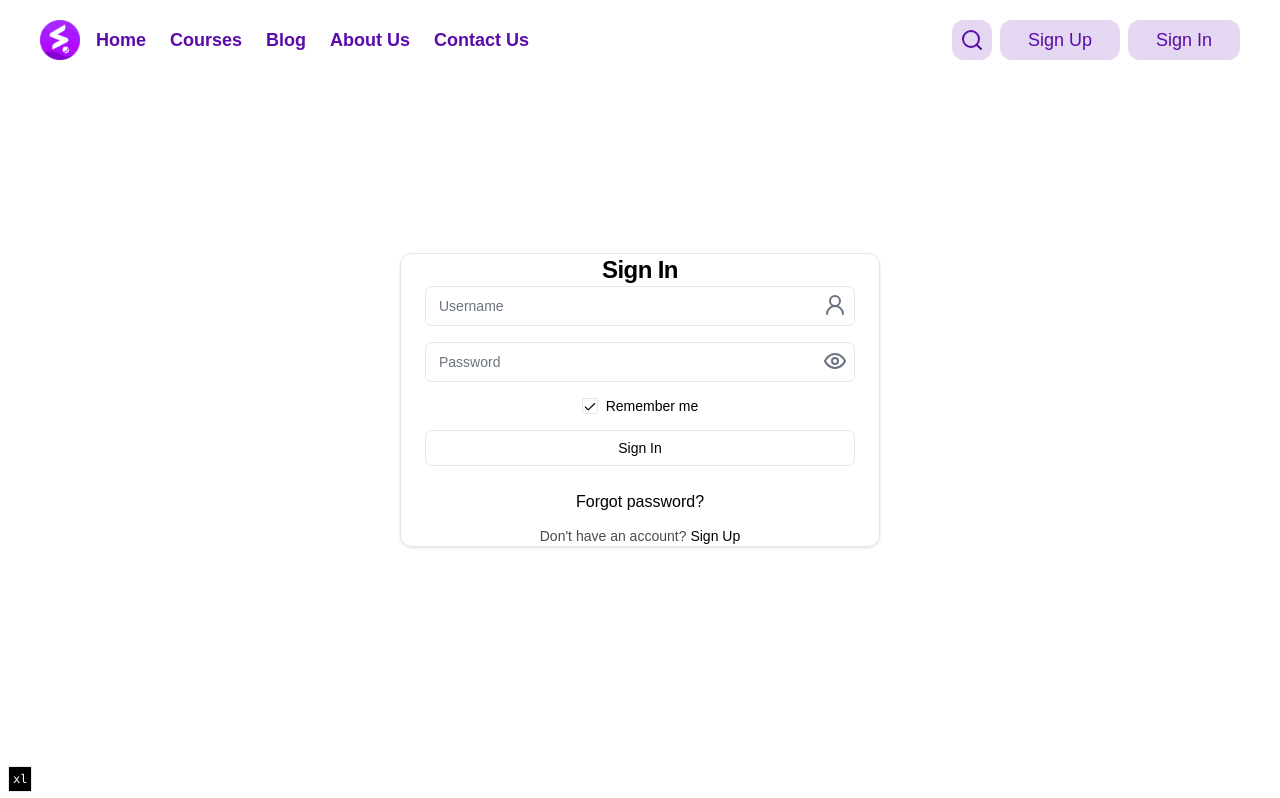
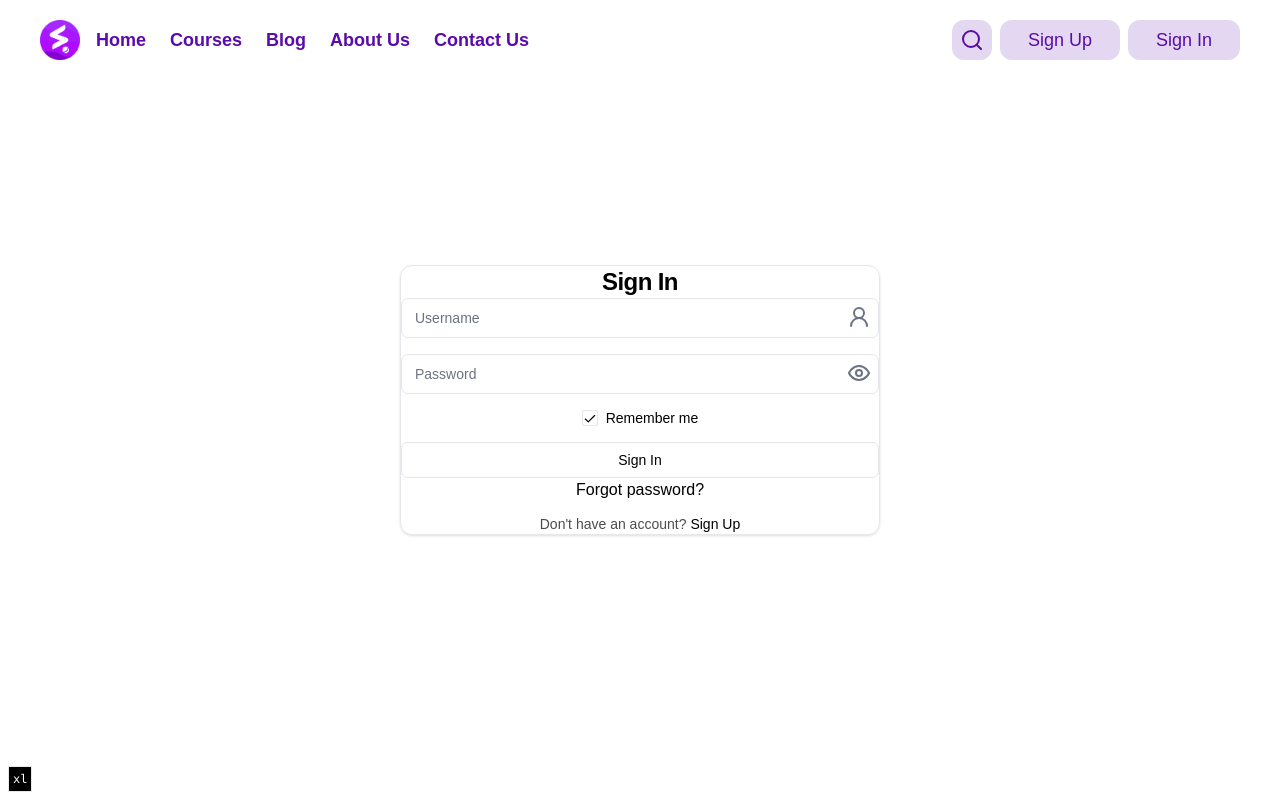
Before and after one commit to academy-react/luminous, a Next.js app: page /en/sign-in in a window 1280 px wide. Shown: the top 798 px of the page. Built offline with nearby package versions, Linux system fonts and the light colour scheme; a web font is replaced by a local one.

Commit message:
refactor:ui/card

```diff
--- a/src/components/ui/card.tsx
+++ b/src/components/ui/card.tsx
@@ -46,7 +46,7 @@ const CardContent = React.forwardRef<
   HTMLDivElement,
   React.HTMLAttributes<HTMLDivElement>
 >(({ className, ...props }, ref) => (
-  <div ref={ref} className={cn("p-6 pt-0", className)} {...props} />
+  <div ref={ref} className={cn(className)} {...props} />
 ));
 CardContent.displayName = "CardContent";
 
```
